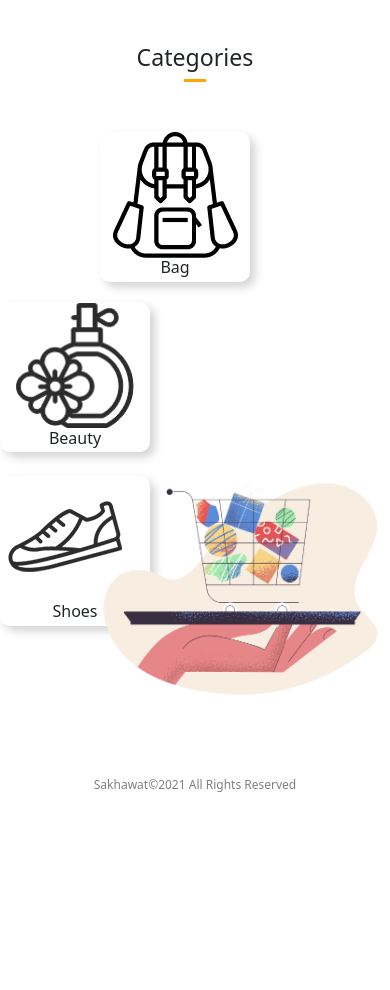
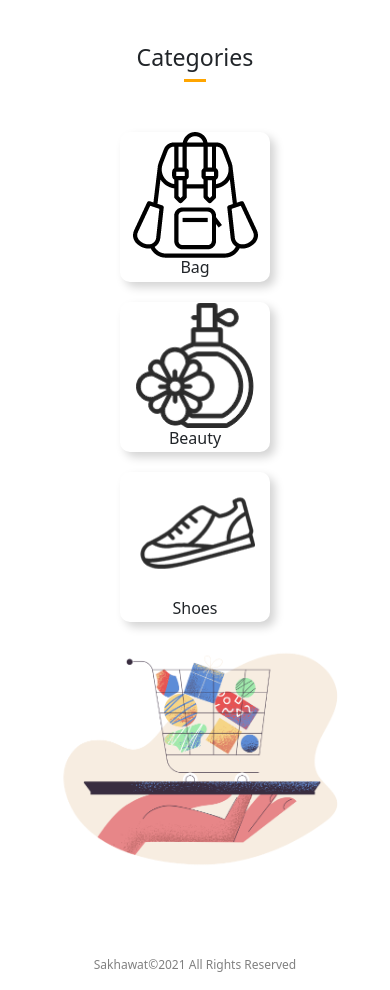
Before and after one commit to sakhawat777/hot-gadgets, a plain HTML site: page index.html in a window 390 px wide. Shown: the part 4400-5390 px from the top of the page. Before the commit the page ends 5210 px from the top, so only its background shows below. Drawn offline with nearby package versions, Linux system fonts and the light colour scheme.

Commit message:
Responsive Done

```diff
--- a/index.html
+++ b/index.html
@@ -184,26 +184,32 @@
 <div class="container" id="categories">
   <div class="categories">
     <h3 class="cat-header underline-small">Categories</h3>
+  </div>
     <div class="row">
-      <div class="img-bag-col d-flex align-items-center flex-column">
-        <img src="images/Categories/bag.png" alt="">
-        <h6>Bag</h6>
+      <div class="text-center col-12 col-sm-12 col-md-2 col-lg-2 col-xl-2 d-flex justify-content-center align-items-center">
+        <div class="img-bag-col d-flex align-items-center flex-column">
+          <img src="images/Categories/bag.png" alt="">
+          <h6>Bag</h6>
+        </div>
       </div>
-      <div class="img-perfume-col d-flex align-items-center flex-column">
-        <div class="row">
+      <div class=" col-12 col-sm-12 col-md-3 col-lg-3 col-xl-3 d-flex align-items-center flex-column">
+      <div class="d-flex align-items-center flex-column">
+        <div class="row img-perfume-row">
           <img src="images/Categories/perfume.png" alt="">
           <h6 class="beauty-h6">Beauty</h6>
         </div>
-        <div class="img-shoes-row">
+        <div class=" row img-shoes-row">
           <img src="images/Categories/shoe.png" alt="">
           <h6 class="shoes-h6">Shoes</h6>
         </div>
       </div>
-      <div class="col-md-6 img-6">
+      </div>
+
+      <div class="col-sm-12 col-md-6 col-lg-6 img-6">
         <img class="img-order" src="images/Categories/pale-order.png" alt="">
       </div>
     </div>
-  </div>
+
 </div>
 <!-- Footer Section -->
 <footer>
--- a/responsive.css
+++ b/responsive.css
@@ -13,15 +13,5 @@
     }
 
 
-}
-@media (min-width: 280px) and (max-width: 653px) {
-    .container {
-		width: 100%;
-        overflow: hidden;
-	}
-    .bg-img-2{
-        margin-top: 100px;
-        text-align: center;
-    }
 
 }
--- a/style.css
+++ b/style.css
@@ -48,14 +48,15 @@
 .img-bag-col {
 	width: 150px;
 	height: 150px;
-	margin-left: 100px;
 	border: none;
 	border-radius: 10px;
-	align-self: center;
-	margin-right: 20px;
 	box-shadow: 5px 5px 10px lightgray;
+	align-content: center;
 }
-.img-perfume-col,
+.img-6{
+	margin-left: auto;
+}
+.img-perfume-row,
 .img-shoes-row {
 	width: 150px;
 	height: 150px;
@@ -73,9 +74,7 @@
 .img-order {
 	width: 100%;
 }
-.img-6 {
-	margin-left: 40px;
-}
+
 
 .cat-header {
 	text-align: center;
@@ -96,6 +95,7 @@ footer p {
 	text-align: center;
 	font-size: 12px;
 	color: grey;
+	padding-top: 30px;
 }
 .header-laptop {
 	margin-top: 10px;
```
